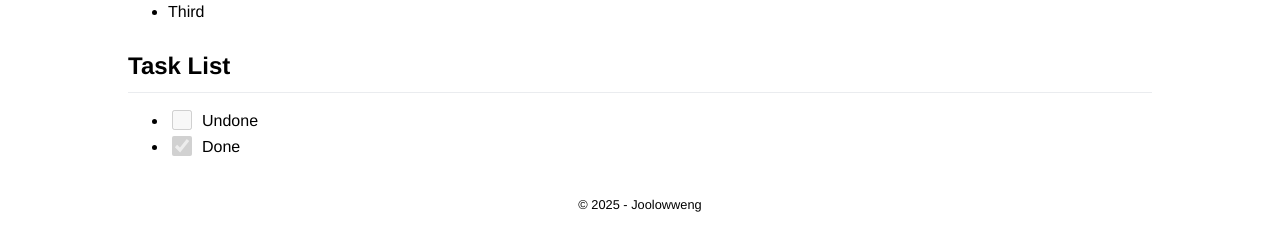
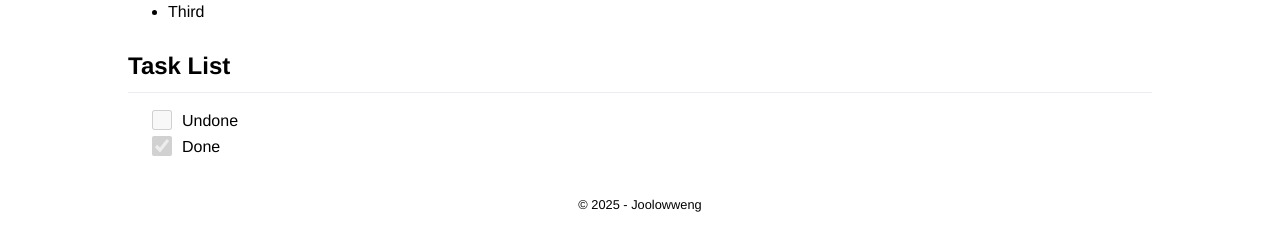
Before and after one commit to joolowweng/joolwweng.github.io, a Jekyll site: the page built from _posts/2025-03-29-hello-world.md, in a window 1280 px wide. Shown: the part 1229-1466 px from the top of the page. Built offline with Jekyll 4.4.1, drawn with Linux system fonts in a browser that asks for light colours.

Commit message:
Update style.css

```diff
--- a/assets/css/style.css
+++ b/assets/css/style.css
@@ -25,6 +25,12 @@ body {
   vertical-align: middle;
   position: relative;
   top: -0.1em;
+}
+
+.vscode-body li.task-list-item {
+  list-style: none;
+  margin-left: -20px;
+  padding-left: 0;
 }
 
 .vscode-body strong {
```
